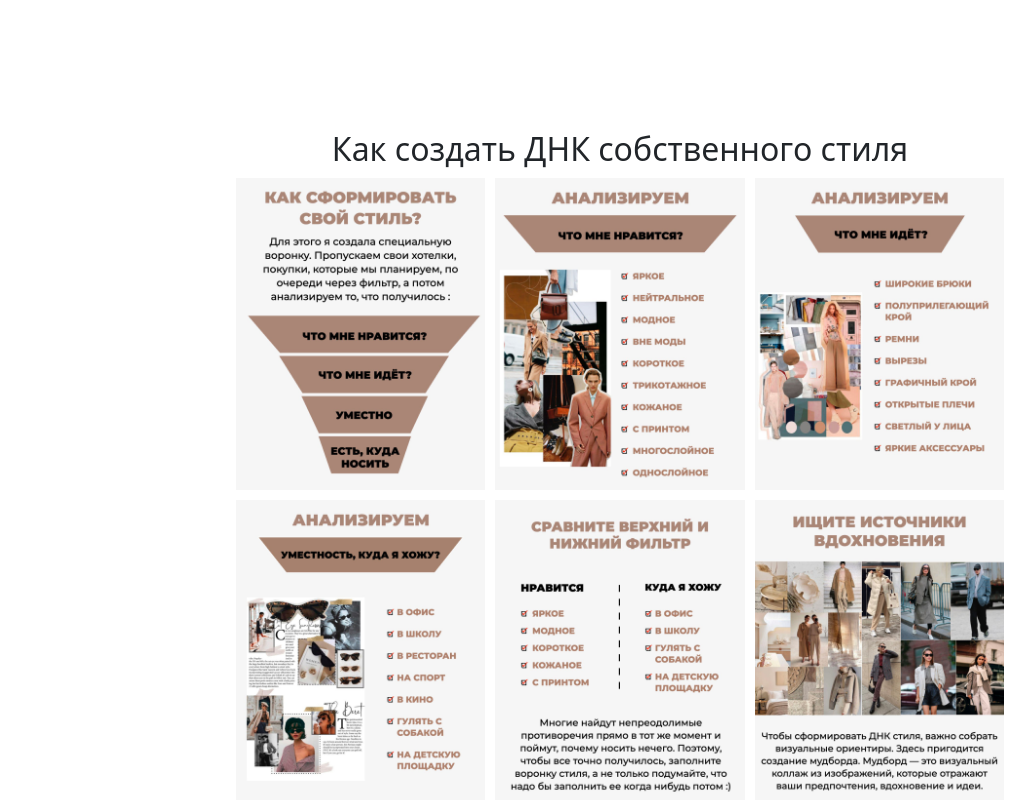
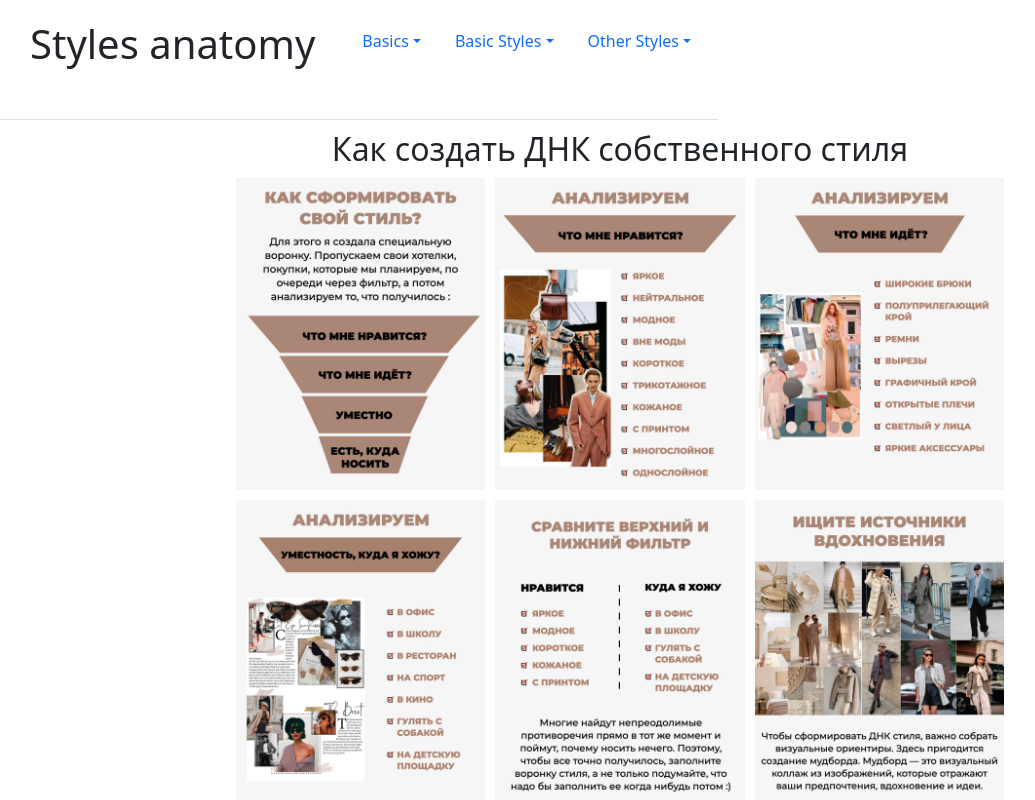
Before and after one commit to Larisa-Yagodina/styles-app, a React (Create React App) app: page / in a window 1280 px wide. Shown: the top 800 px of the page, without its empty margins (20-1055 px from the left). Built offline with nearby package versions, Linux system fonts and the light colour scheme.

Commit message:
added navbar

```diff
--- a/src/components/header/Header.js
+++ b/src/components/header/Header.js
@@ -1,11 +1,12 @@
 import React from 'react';
+import Menu from "./Menu";
 
 const Header = () => {
 
 
     return (
         <div className='header'>
-            {/*<Menu />*/}
+            <Menu />
         </div>
     );
 };
--- a/src/components/header/Menu.js
+++ b/src/components/header/Menu.js
@@ -56,13 +56,13 @@ function Menu() {
 
             <Dropdown nav isOpen={dropdown3Open} toggle={toggle3}>
                 <DropdownToggle nav caret>
-                    Nonbasic Styles
+                    Other Styles
                 </DropdownToggle>
                 <DropdownMenu>
                     <DropdownItem>Boho</DropdownItem>
                     <DropdownItem>Minimalism</DropdownItem>
                     <DropdownItem>Conceptualism</DropdownItem>
-
+                    <DropdownItem>Feminine</DropdownItem>
                 </DropdownMenu>
             </Dropdown>
             </div>
```
